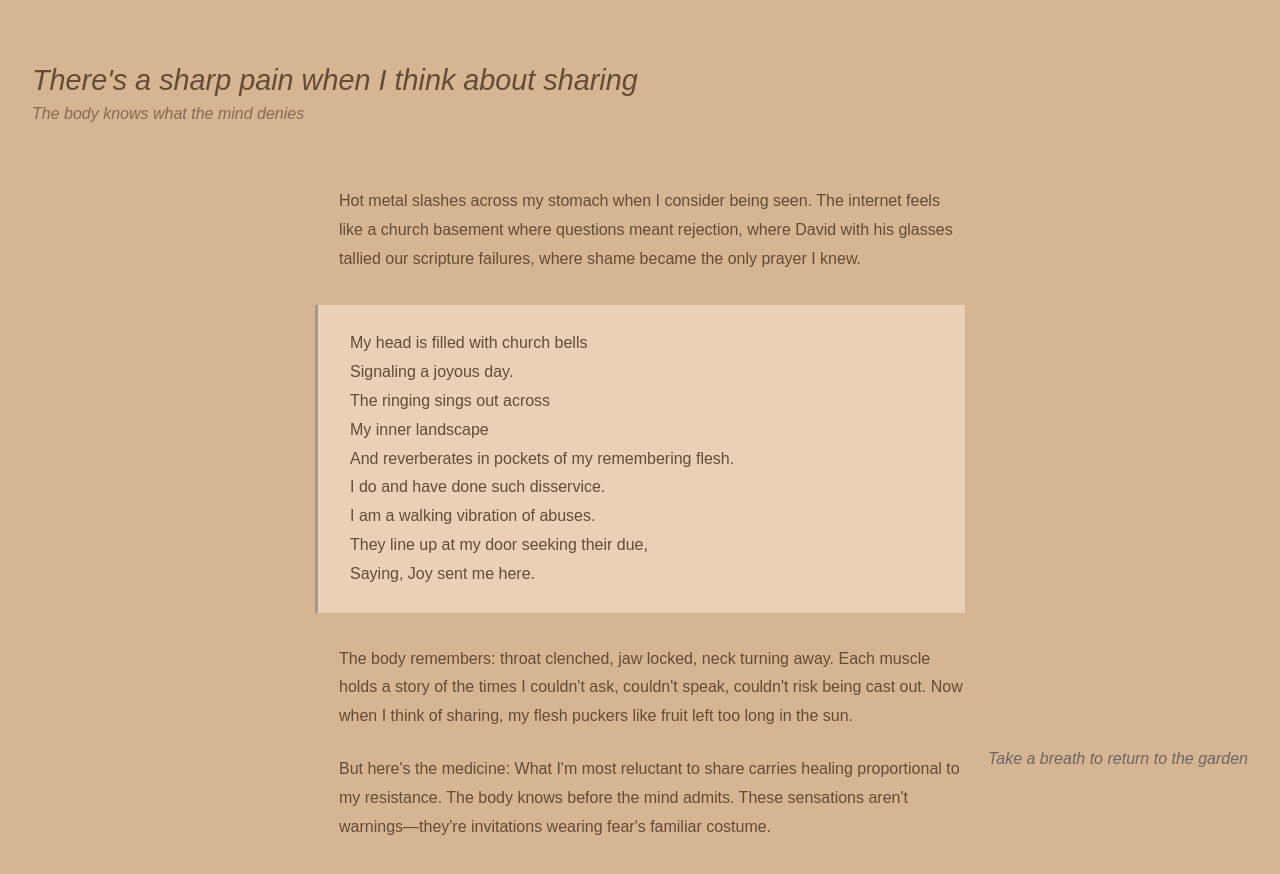
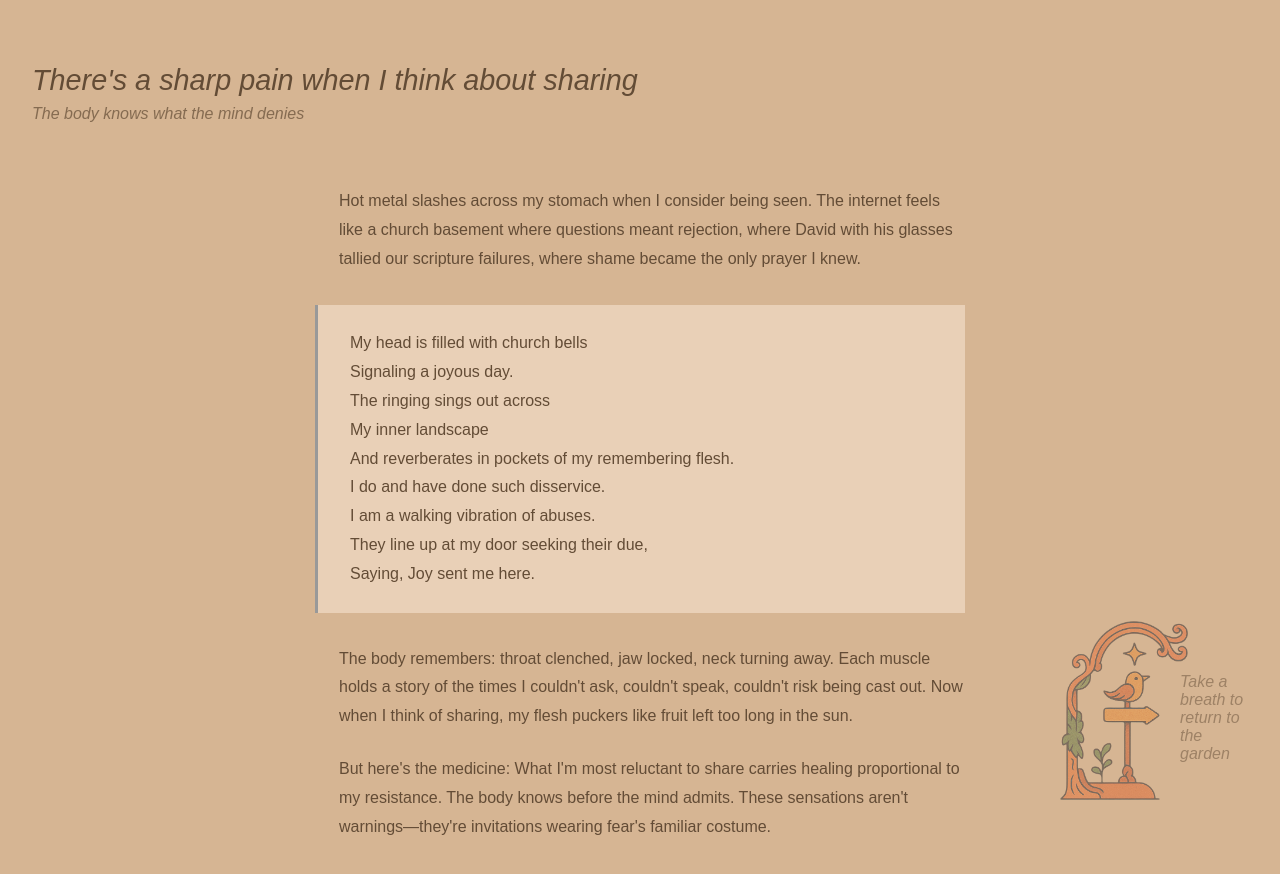
Before and after one commit to calculator/studio-summer-2025, an Astro site: page /the-first-nine in a window 1280 px wide. Both pictures are taken after a click on the element "There's a sharp pain when I think about sharing". Built offline with nearby package versions, Linux system fonts and the light colour scheme; Astro itself is replaced by a stand-in of ours; a web font is replaced by a local one.

Commit message:
add in entry back bird

```diff
--- a/src/pages/the-first-nine/index.astro
+++ b/src/pages/the-first-nine/index.astro
@@ -11,6 +11,7 @@ import snail from '../../assets/images/snail.png';
 import flower from '../../assets/images/flower.png';
 import match from '../../assets/images/match.png';
 import thefeltsense from '../../assets/images/thefeltsense.png';
+import birdsign from '../../assets/images/birdsign.png';
 ---
 
 <html lang="en">
@@ -98,9 +99,9 @@ import thefeltsense from '../../assets/images/thefeltsense.png';
       .entry-object.ladder { top: 15%; right: 30%; }
       .entry-object.whip { top: 40%; left: 15%; }
       .entry-object.balloonheart { top: 35%; right: 18%; }
-      .entry-object.raccoon { top: 45%; left: 35%; }
+      .entry-object.raccoon { top: 40%; left: 35%; }
       .entry-object.icehand { top: 47%; right: 35%; }
-      .entry-object.snail { top: 69%; left: 20%; }
+      .entry-object.snail { top: 65%; left: 24%; }
       .entry-object.flower { top: 70%; right: 25%; }
       .entry-object.match { bottom: 10%; left: 45%; }
 
@@ -189,17 +190,39 @@ import thefeltsense from '../../assets/images/thefeltsense.png';
       /* Return prompt */
       .return-prompt {
           position: fixed;
-          bottom: 2rem;
-          right: 2rem;
+          bottom: 0;
+          right: 0;
           cursor: pointer;
           font-style: italic;
-          color: #666;
           opacity: 0;
           transition: opacity 0.3s ease;
+          display: flex;
+          align-items: center;
+          gap: 0.5rem;
+
+      }
+
+      .return-prompt img {
+          width: 10vw;
+          height: auto;
+          opacity: 0.5;
+          transition: opacity 0.3s ease;
+
+      }
+      .return-prompt div {
+        width: 100px;
+        padding-top: 1rem;
+        padding-right: 1.5rem;
+        margin-left: -1rem;
+        opacity: 0.5;
+        transition: opacity 0.3s ease;
       }
 
       .return-prompt:hover {
-          color: #333;
+          color: #4a3522;
+      }
+      .return-prompt:hover img, .return-prompt:hover div {
+          opacity: 1;
       }
 
       .entry-content.active .return-prompt {
@@ -303,7 +326,7 @@ import thefeltsense from '../../assets/images/thefeltsense.png';
       <div class="entry-container">
         <div class="entry-body"></div>
       </div>
-      <div class="return-prompt">Take a breath to return to the garden</div>
+      <div class="return-prompt"><Image src={birdsign} alt="birdsign" /><div>Take a breath to return to the garden</div></div>
   </div>
 
   <script>
```
Also changed, not shown: src/assets/images/birdsign.png (renamed from src/assets/images/bird-sign.png).
